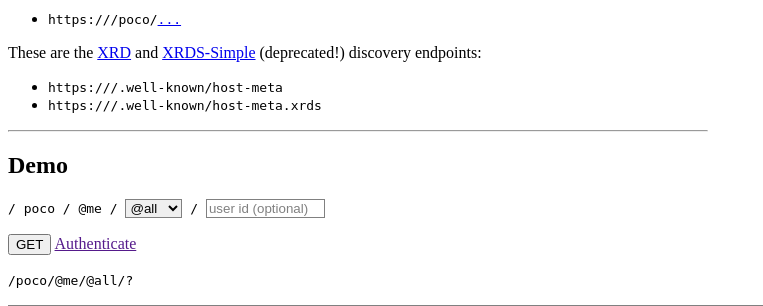
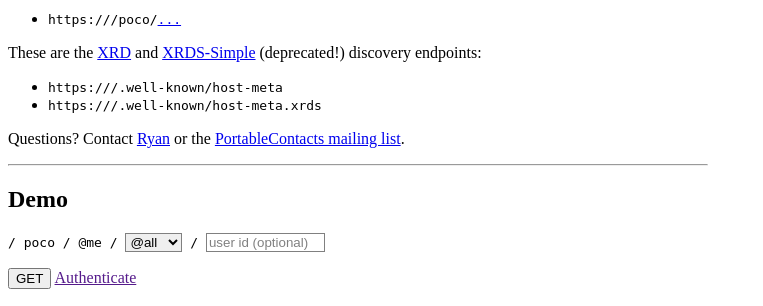
Before and after one commit to snarfed/portablecontacts-unofficial, a Python web app: template templates/index.html in a window 1280 px wide. Shown: the part 156-462 px from the top of the page, without its empty margins (0-763 px from the left). Run offline with Jinja, Linux system fonts and the light colour scheme; the template is opened without the code that fills it, so the values that code supplies are empty; some libraries are stand-ins or nearby versions.

Commit message:
add contact info

```diff
--- a/templates/index.html
+++ b/templates/index.html
@@ -45,6 +45,10 @@ this site</a>.
 {% block oauth_details %}
 {% endblock %}
 
+<p>Questions? Contact <a href="http://snarfed.org/about">Ryan</a> or the
+<a href="http://groups.google.com/group/portablecontacts">PortableContacts
+mailing list</a>.</p>
+
 <hr />
 </div>
 
```
Also changed, not shown: 1 other file.
